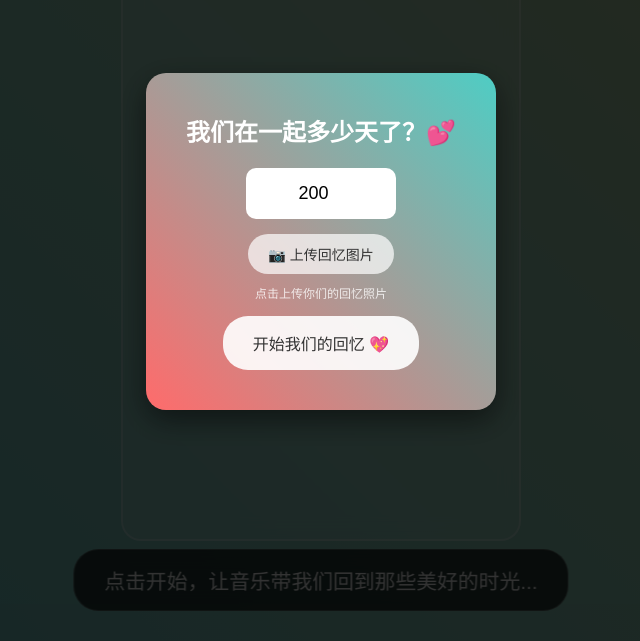
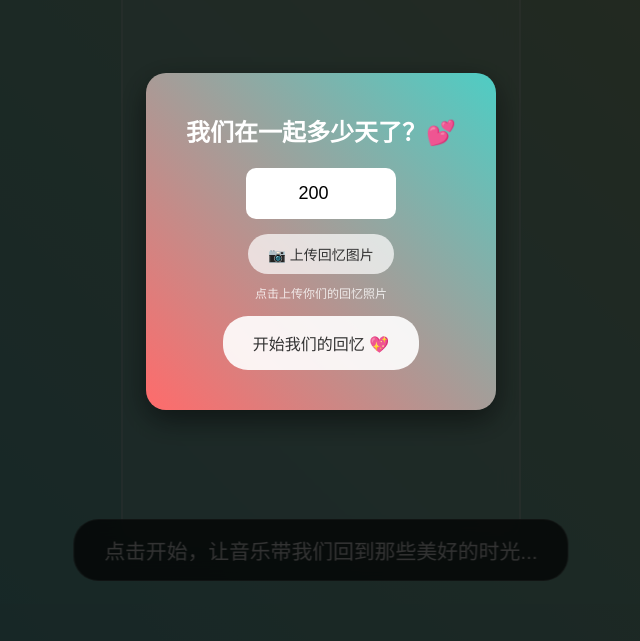
Before and after one commit to 123g-stack/-, a plain HTML site: page Chatgpt.html in a window 1280 px wide. Shown: the part 159-800 px from the top of the page, without its empty margins (319-959 px from the left). Drawn offline with Linux system fonts and the light colour scheme.

Commit message:
Update Chatgpt.html

```diff
--- a/Chatgpt.html
+++ b/Chatgpt.html
@@ -142,7 +142,7 @@
 
         .lyrics-display {
             position: absolute;
-            bottom: 30px;
+            bottom: 60px;
             left: 50%;
             transform: translateX(-50%);
             background: rgba(0, 0, 0, 0.7);
```
